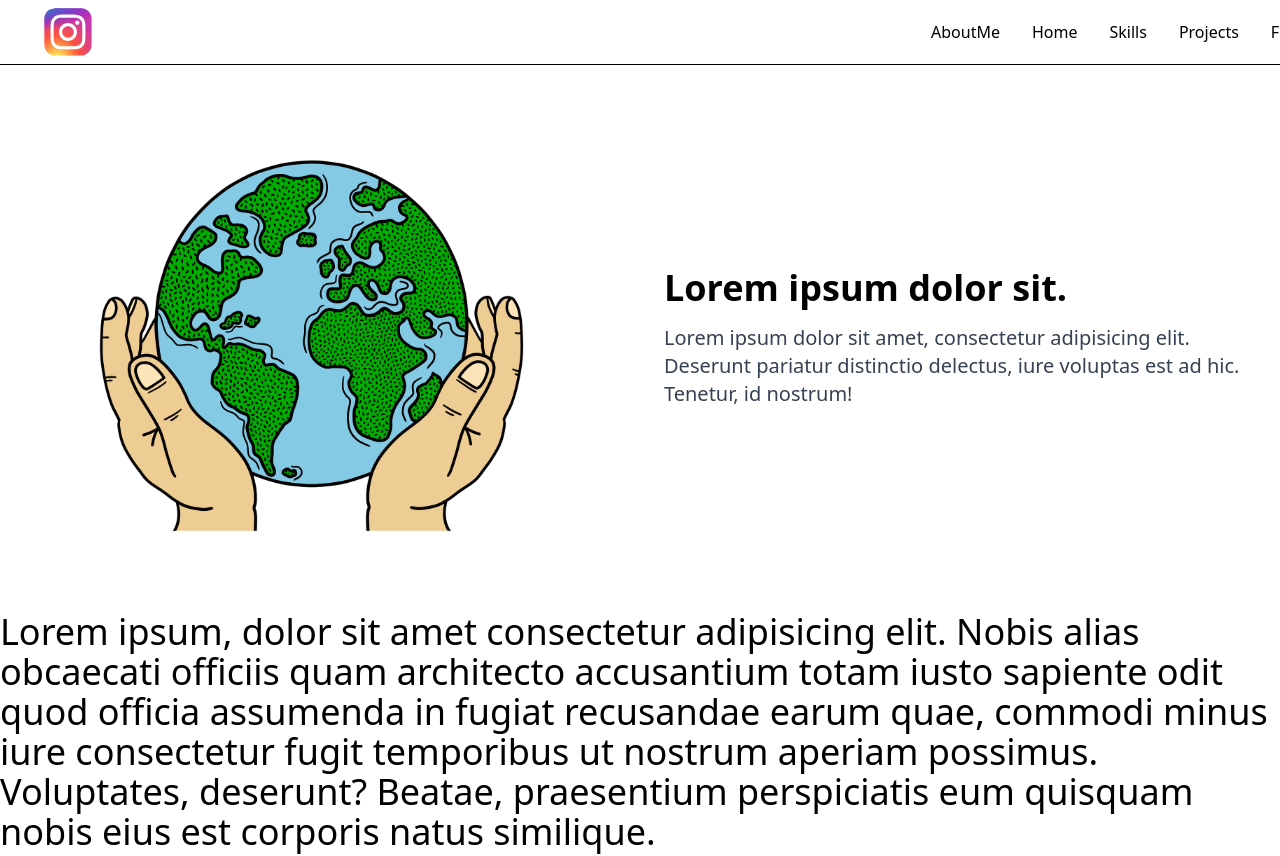
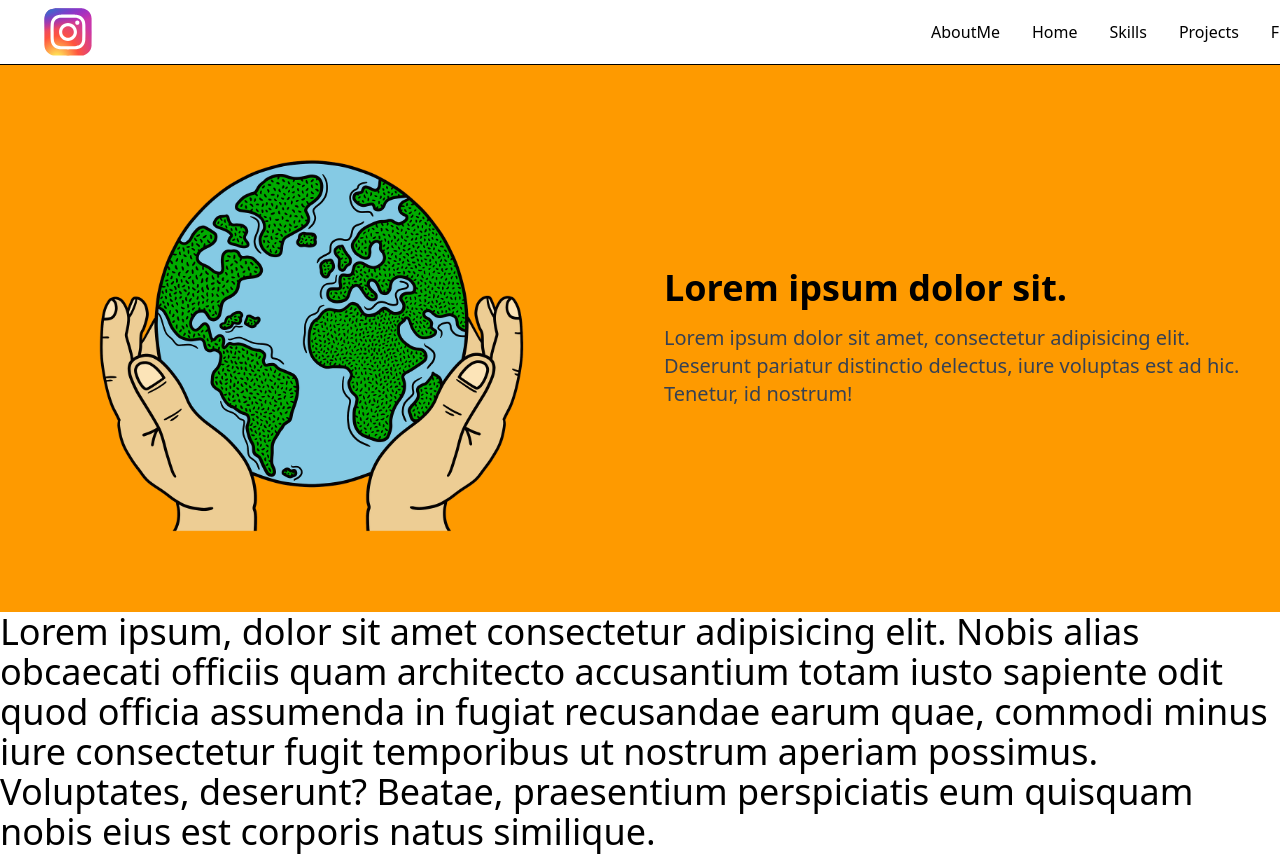
Before and after one commit to Ogrodowczyk87/P-PFLO, a React (Vite) app: page / in a window 1280 px wide. Shown: the top 856 px of the page. Built offline with nearby package versions, Linux system fonts and the light colour scheme.

Commit message:
add wraper to change background

```diff
--- a/src/layouts/Home.tsx
+++ b/src/layouts/Home.tsx
@@ -3,6 +3,7 @@ import home from '../assets/home.png'
 
 const Home = () => {
   return (
+    <div className='bg-amber-500'>
       <div className='container mx-auto px-4 py-8 md:py-16'>
         {/* Flex container - column on mobile, row on md+ screens */}
         <div className='flex flex-col md:flex-row items-center gap-8 md:gap-12'>
@@ -26,6 +27,8 @@ const Home = () => {
           </div>
         </div>
       </div>
+    </div>
+
   )
 }
 
```
Lines whose indentation alone changed are shown as unchanged.
